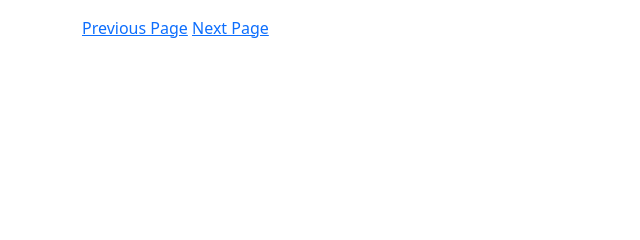
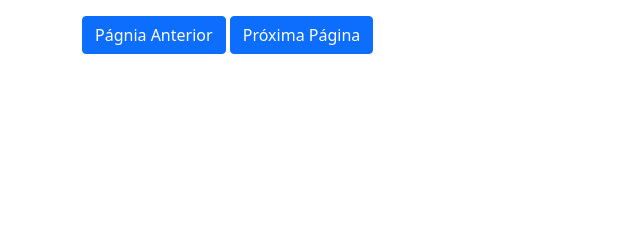
Before and after one commit to Cunhaaa332/ProjetoDeBlocoPython, a Django app: page /sub_processos/?page=2 in a window 1280 px wide. Shown: the part 397-637 px from the top of the page, without its empty margins (0-640 px from the left). Run offline with Django 3.2, Linux system fonts and the light colour scheme.

Commit message:
alterando layout da página de Sub_Processos

```diff
--- a/gerenciador_de_tarefas/templates/sub_processos.html
+++ b/gerenciador_de_tarefas/templates/sub_processos.html
@@ -36,10 +36,10 @@
 
 <div>
   {% if page.has_previous %}
-  <a href="{% url 'sub_processos' %}?page={{page.previous_page_number}}">Previous Page</a>
+  <a href="{% url 'sub_processos' %}?page={{page.previous_page_number}}" class="btn btn-primary">Págnia Anterior</a>
   {% endif %}
   {% if page.has_next %}
-  <a href="{% url 'sub_processos' %}?page={{page.next_page_number}}">Next Page</a>
+  <a href="{% url 'sub_processos' %}?page={{page.next_page_number}}" class="btn btn-primary">Próxima Página</a>
   {% endif %}
 </div>
 {% endblock %}
```
Also changed, not shown: db.sqlite3.
